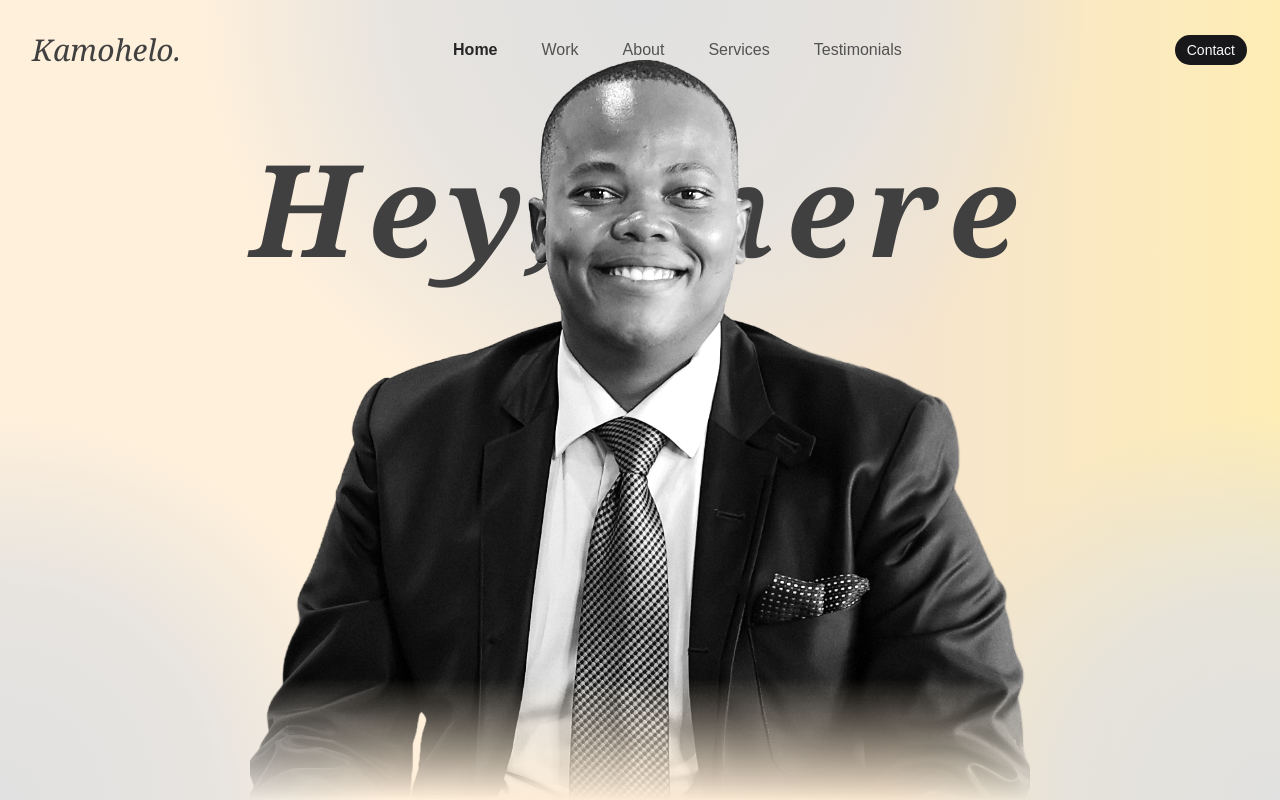
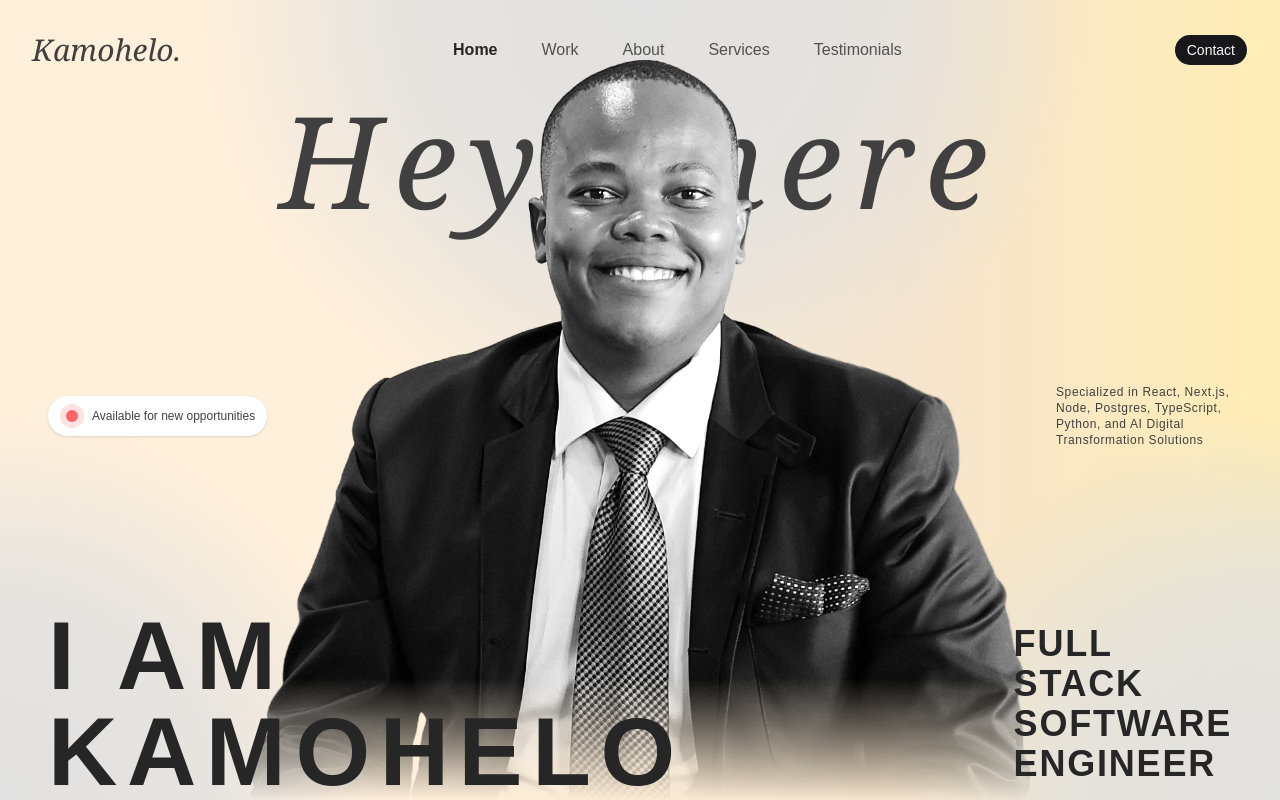
Before and after one commit to Kamocca1/personal-website, a React (Vite) app: page / in a window 1280 px wide. Built offline with nearby package versions, Linux system fonts and the light colour scheme.

Commit message:
fix: update home css alignment

```diff
--- a/src/App.jsx
+++ b/src/App.jsx
@@ -3,7 +3,7 @@ import Home from "@/containers/Home";
 
 const App = () => {
     return (
-        <div className="w-screen min-h-screen flex-1">
+        <div className="w-screen min-h-screen overflow-x-hidden flex-1">
             {/* header*/}
             <Header />
 
--- a/src/components/Header.jsx
+++ b/src/components/Header.jsx
@@ -43,12 +43,19 @@ const Header = () => {
     };
 
     return (
-        <header className="flex items-center justify-between w-full container mx-auto p-4 md:p-8 fixed top-0 left z-50">
+        <header
+            className={`
+    flex items-center justify-between w-full  p-4 md:p-8 fixed top-0 left-0 z-50
+    `}
+        >
+            <div
+                className={`flex items-center justify-between container mx-auto transition-all duration-300 ease-in-out $`}
+            >
                 <h2 className="text-2xl md:text-3xl italic font-serif font-normal text-neutral-700">
                     Kamohelo.
                 </h2>
 
-            <nav>
+                <nav className="hidden md:block">
                     <ul className="flex items-center gap-6">
                         {NavMenus.map((menu) => {
                             const isActive = activeSection === menu.key;
@@ -75,6 +82,7 @@ const Header = () => {
                     </ul>
                 </nav>
 
+                <div className="flex items-center justify-center gap-2">
                     <a
                         href="/?section=contact"
                         onClick={(e) => {
@@ -90,6 +98,8 @@ const Header = () => {
                             Contact
                         </Button>
                     </a>
+                </div>
+            </div>
         </header>
     );
 };
--- a/src/containers/Home.jsx
+++ b/src/containers/Home.jsx
@@ -2,10 +2,12 @@ import { HeroBg } from "@/assets";
 
 const Home = () => {
     return (
-        <div className="w-full h-screen bg-gray-100 pt-24 relative outer-gradient">
+        <div className="w-full h-screen pt-24 relative outer-gradient">
             <div className="radial-bg"></div>
             <div className="bottom-left-gradient"></div>
             <div className="bottom-right-gradient"></div>
+
+            {/* Hero image */}
             <div className="absolute inset-0 z-10 flex justify-center items-end pointer-events-none">
                 <img
                     alt="Kamohelo"
@@ -14,10 +16,39 @@ const Home = () => {
                 />
             </div>
 
-            <div className="relative flex flex-col items-center text-center pt-12 pointer-events-none">
-                <h2 className="text-neutral-700 font-bold font-serif italic text-6xl md:text-7xl lg:text-9xl tracking-widest">
+            <div className="relative flex flex-col items-center justify-between text-center pointer-events-none h-full container mx-auto">
+                <h2 className="text-neutral-700 font-normal font-serif italic text-6xl md:text-7xl lg:text-9xl tracking-widest ">
                     Hey, there
                 </h2>
+
+                <div className="w-full hidden md:flex items-center justify-between px-12">
+                    {/* Available for new opportunities  */}
+                    <div className="p-2 px-3 rounded-full bg-white shadow-sm flex items-center gap-2">
+                        <div className="w-6 h-6 bg-red-100 rounded-full flex items-center justify-center animate-pulse">
+                            <div className="w-3 h-3 bg-red-400 rounded-full"></div>
+                        </div>
+
+                        <span className="text-xs text-neutral-700">
+                            Available for new opportunities
+                        </span>
+                    </div>
+
+                    {/* Specialized */}
+                    <p className="w-44 text-left text-xs tracking-wider text-neutral-700">
+                        Specialized in React, Next.js, Node, Postgres,
+                        TypeScript, Python, and AI Digital Transformation
+                        Solutions
+                    </p>
+                </div>
+
+                <div className="w-full flex items-center justify-between px-4 md:px-12 z-30">
+                    <h1 className="text-4xl md:text-6xl lg:text-8xl text-left font-bold font-sans text-neutral-800 tracking-widest uppercase">
+                        I am <br /> Kamohelo
+                    </h1>
+                    <h2 className="text-xl md:text-4xl text-left font-bold text-neutral-800 tracking-wider uppercase">
+                        Full <br /> Stack <br /> Software <br /> Engineer
+                    </h2>
+                </div>
             </div>
         </div>
     );
```
Lines whose indentation alone changed are shown as unchanged.
